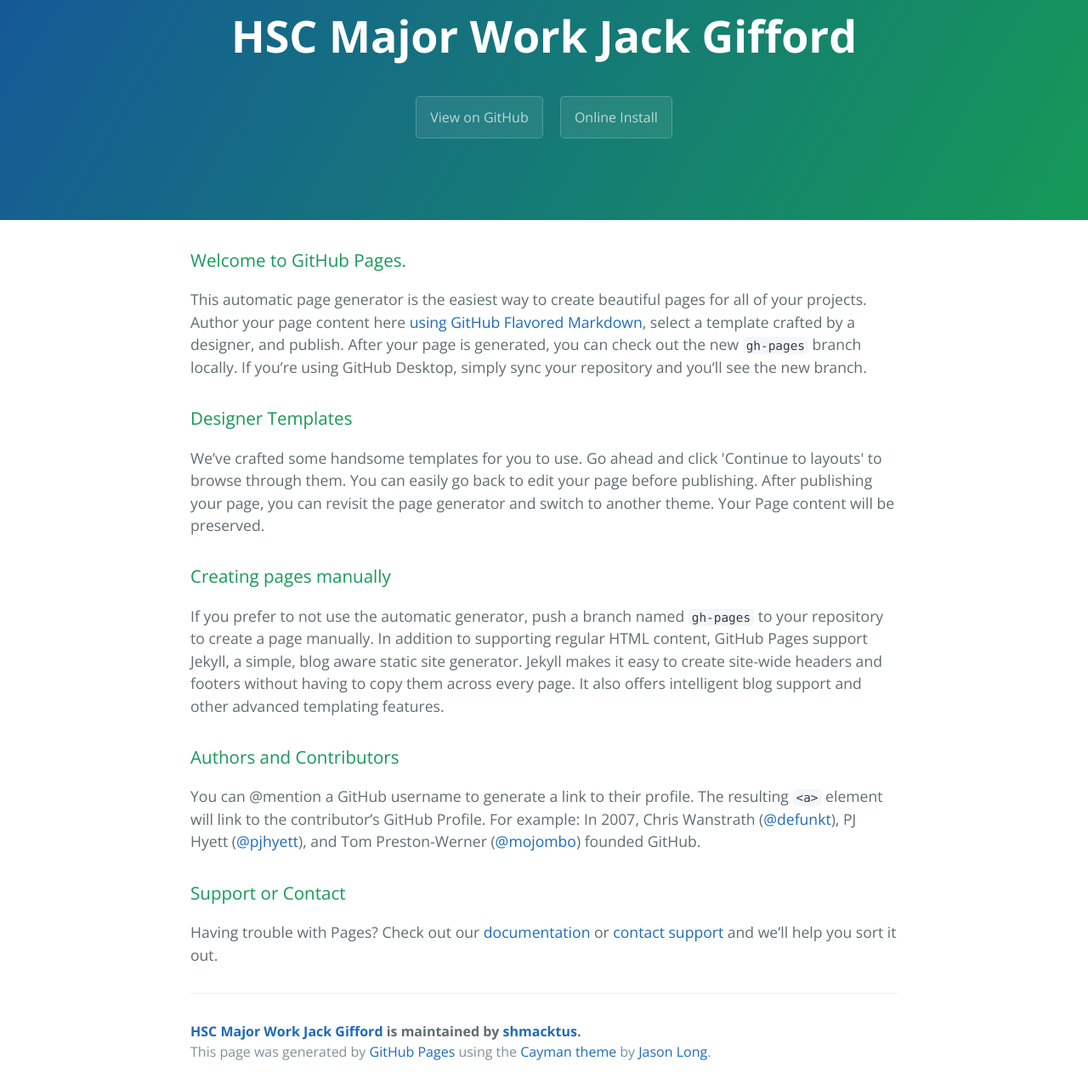
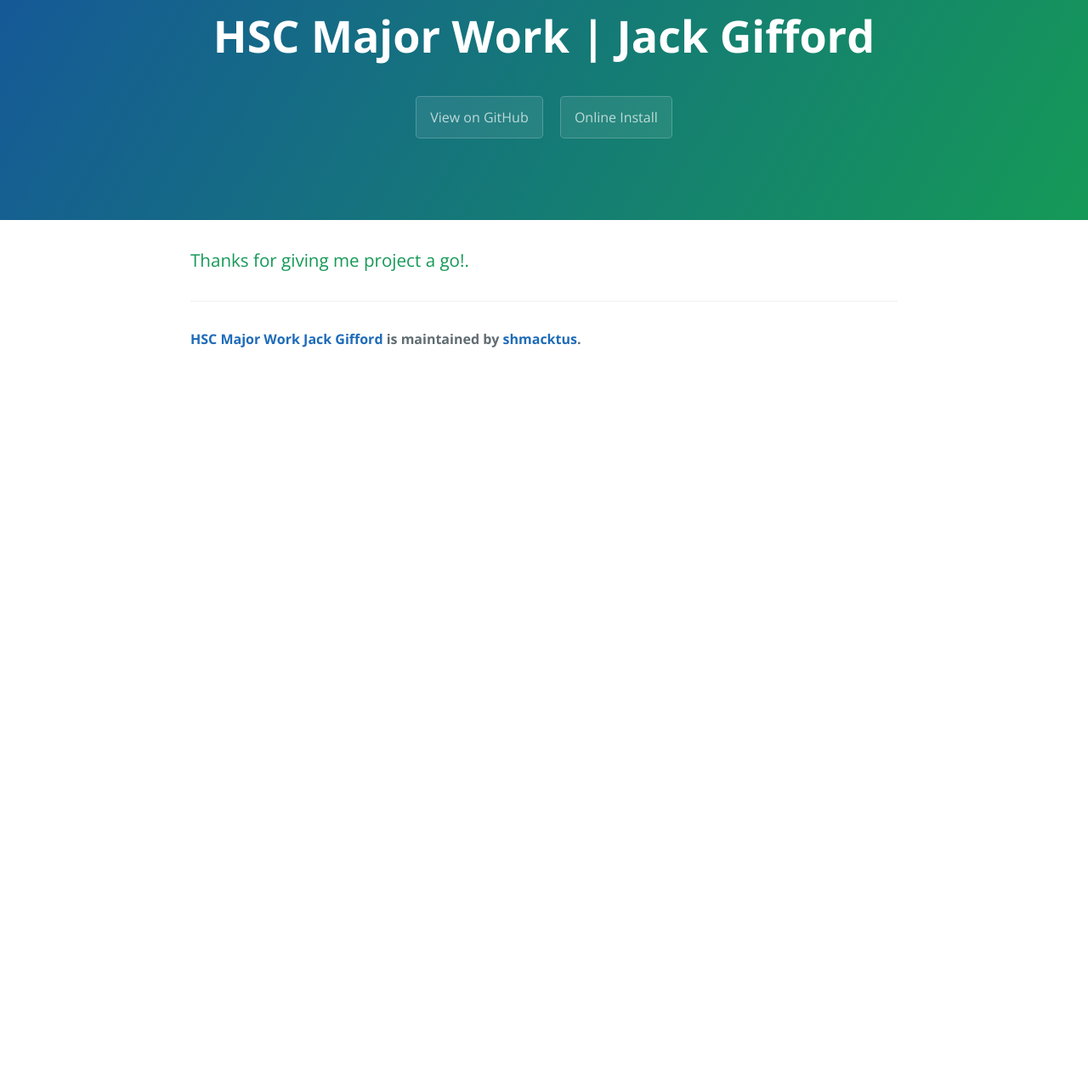
Before and after one commit to jackgifford/HSC-Major-Work, a plain HTML site: page index.html in a window 1280 px wide. Shown: the part 77-1359 px from the top of the page at 85% size. After the commit the page ends 800 px from the top, so only its background shows below. Drawn offline with nearby package versions, Linux system fonts and the light colour scheme.

Commit message:
changed the index page

```diff
--- a/index.html
+++ b/index.html
@@ -11,7 +11,7 @@
   </head>
   <body>
     <section class="page-header">
-      <h1 class="project-name">HSC Major Work Jack Gifford</h1>
+      <h1 class="project-name">HSC Major Work | Jack Gifford</h1>
       <h2 class="project-tagline"></h2>
       <a href="https://github.com/shmacktus/HSC-Major-Work" class="btn">View on GitHub</a>
       <a href="https://rawgit.com/shmacktus/HSC-Major-Work/master/Install/setup.exe" class="btn">Online Install</a>
@@ -19,34 +19,12 @@
 
     <section class="main-content">
       <h3>
-<a id="welcome-to-github-pages" class="anchor" href="#welcome-to-github-pages" aria-hidden="true"><span aria-hidden="true" class="octicon octicon-link"></span></a>Welcome to GitHub Pages.</h3>
+<a id="welcome-to-github-pages" class="anchor" href="#welcome-to-github-pages" aria-hidden="true"><span aria-hidden="true" class="octicon octicon-link"></span></a>Thanks for giving me project a go!.</h3>
 
-<p>This automatic page generator is the easiest way to create beautiful pages for all of your projects. Author your page content here <a href="https://guides.github.com/features/mastering-markdown/">using GitHub Flavored Markdown</a>, select a template crafted by a designer, and publish. After your page is generated, you can check out the new <code>gh-pages</code> branch locally. If you’re using GitHub Desktop, simply sync your repository and you’ll see the new branch.</p>
 
-<h3>
-<a id="designer-templates" class="anchor" href="#designer-templates" aria-hidden="true"><span aria-hidden="true" class="octicon octicon-link"></span></a>Designer Templates</h3>
-
-<p>We’ve crafted some handsome templates for you to use. Go ahead and click 'Continue to layouts' to browse through them. You can easily go back to edit your page before publishing. After publishing your page, you can revisit the page generator and switch to another theme. Your Page content will be preserved.</p>
-
-<h3>
-<a id="creating-pages-manually" class="anchor" href="#creating-pages-manually" aria-hidden="true"><span aria-hidden="true" class="octicon octicon-link"></span></a>Creating pages manually</h3>
-
-<p>If you prefer to not use the automatic generator, push a branch named <code>gh-pages</code> to your repository to create a page manually. In addition to supporting regular HTML content, GitHub Pages support Jekyll, a simple, blog aware static site generator. Jekyll makes it easy to create site-wide headers and footers without having to copy them across every page. It also offers intelligent blog support and other advanced templating features.</p>
-
-<h3>
-<a id="authors-and-contributors" class="anchor" href="#authors-and-contributors" aria-hidden="true"><span aria-hidden="true" class="octicon octicon-link"></span></a>Authors and Contributors</h3>
-
-<p>You can @mention a GitHub username to generate a link to their profile. The resulting <code>&lt;a&gt;</code> element will link to the contributor’s GitHub Profile. For example: In 2007, Chris Wanstrath (<a href="https://github.com/defunkt" class="user-mention">@defunkt</a>), PJ Hyett (<a href="https://github.com/pjhyett" class="user-mention">@pjhyett</a>), and Tom Preston-Werner (<a href="https://github.com/mojombo" class="user-mention">@mojombo</a>) founded GitHub.</p>
-
-<h3>
-<a id="support-or-contact" class="anchor" href="#support-or-contact" aria-hidden="true"><span aria-hidden="true" class="octicon octicon-link"></span></a>Support or Contact</h3>
-
-<p>Having trouble with Pages? Check out our <a href="https://help.github.com/pages">documentation</a> or <a href="https://github.com/contact">contact support</a> and we’ll help you sort it out.</p>
 
       <footer class="site-footer">
         <span class="site-footer-owner"><a href="https://github.com/shmacktus/HSC-Major-Work">HSC Major Work Jack Gifford</a> is maintained by <a href="https://github.com/shmacktus">shmacktus</a>.</span>
-
-        <span class="site-footer-credits">This page was generated by <a href="https://pages.github.com">GitHub Pages</a> using the <a href="https://github.com/jasonlong/cayman-theme">Cayman theme</a> by <a href="https://twitter.com/jasonlong">Jason Long</a>.</span>
       </footer>
 
     </section>
```
